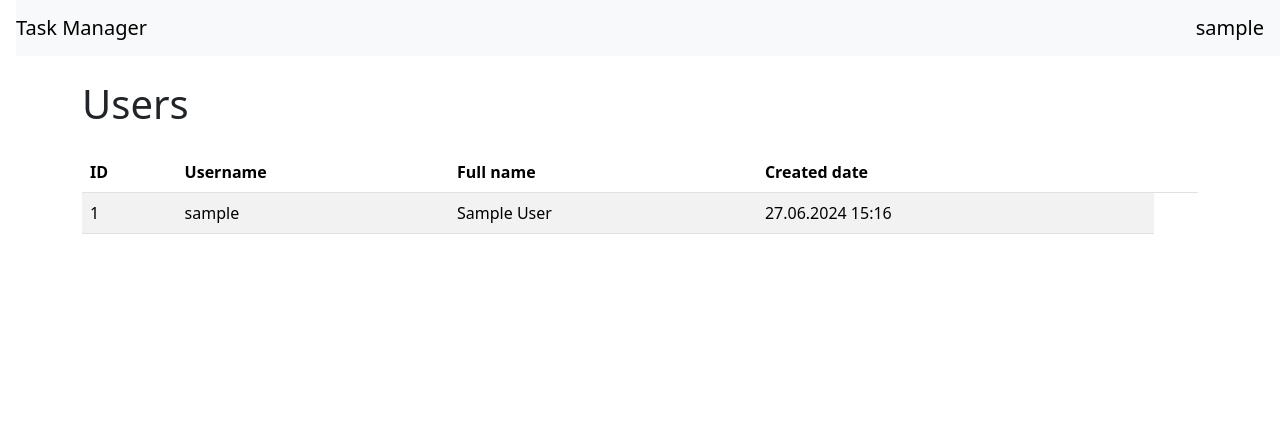
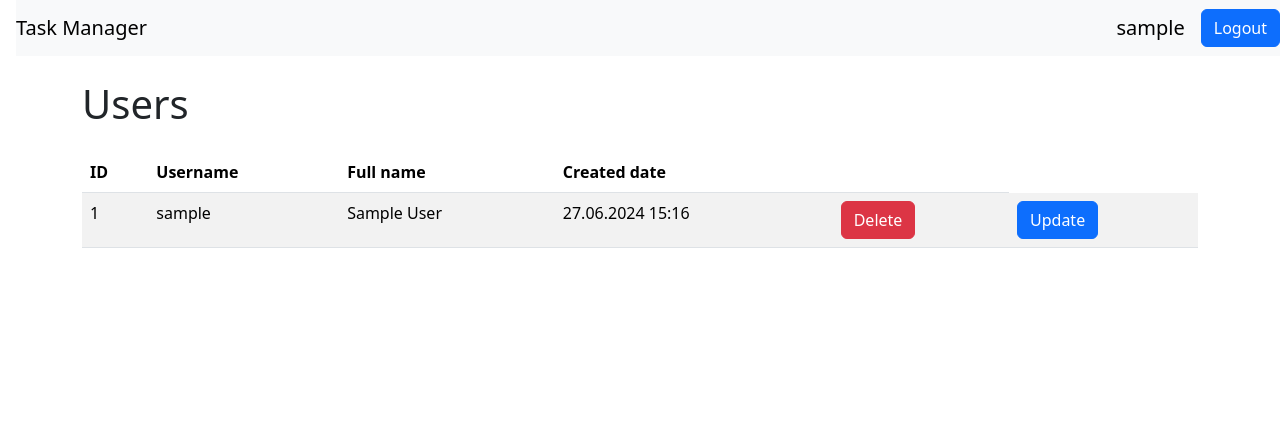
Before and after one commit to andrewqa1/python-project-52, a Django app: page /users/ in a window 1280 px wide. Shown: the top 447 px of the page. Run offline with Django 4.2, Linux system fonts and the light colour scheme; the visitor is signed in with stand-in values (Sample User, id 1); data comes from the database, SQL or seed files in the repository; some libraries are stand-ins or nearby versions.

Commit message:
dev process

```diff
--- a/task_manager/asgi.py
+++ b/task_manager/asgi.py
@@ -11,6 +11,6 @@ import os
 
 from django.core.asgi import get_asgi_application
 
-os.environ.setdefault('DJANGO_SETTINGS_MODULE', 'task_manager.settings')
+os.environ.setdefault("DJANGO_SETTINGS_MODULE", "task_manager.settings")
 
 application = get_asgi_application()
--- a/task_manager/templates/index.html
+++ b/task_manager/templates/index.html
@@ -9,6 +9,7 @@
     <p class="lead">{% translate "Practical courses in programming" %}</p>
     <hr>
     <a class="btn btn-primary btn-lg" href="https://ru.hexlet.io">{% translate "To learn more" %}</a>
+    <a class="btn btn-primary btn-lg" href="{% url 'users:main' %}">{% translate "Users" %}</a>
   </div>
 </div>
 {% endblock %}
--- a/task_manager/templates/layouts/application.html
+++ b/task_manager/templates/layouts/application.html
@@ -13,8 +13,13 @@
   <body class="d-flex flex-column min-vh-100">
     <nav class="navbar navbar-expand-lg navbar-light bg-light ms-3 d-flex">
       <a class="navbar-brand" href="{% url 'main' %}">{% translate "Task Manager" %}</a>
-      {% if user %}
-        <span class="ms-auto navbar-brand"> {{ user.username}} </span>
+      {% if user.is_authenticated %}
+        <span class="ms-auto navbar-brand"> {{ request.user.username}} </span>
+        <a class="btn btn-primary" href={% url 'logout' %}>{% translate 'Logout' %}</a>
+      {% else %}
+        <div class="ms-auto navbar-brand">
+          <a class="btn btn-primary" href={% url 'login' %}>{% translate 'Login' %}</a>
+        </div>
       {% endif %}
       <button class="navbar-toggler" data-bs-toggle="collapse" data-bs-target="#navbarToggleExternalContent">
         <span class="navbar-toggler-icon"></span>
--- a/task_manager/templates/users/index.html
+++ b/task_manager/templates/users/index.html
@@ -23,6 +23,8 @@
         <td>{{ user.username }}</td>
         <td>{{ user.get_full_name }}</td>
         <td>{{ user.date_joined|date:"d.m.Y H:i" }}</td>
+        <td><a class="btn btn-danger" href={% url 'users:delete' user.id %}>{% translate 'Delete' %}</a></td>
+        <td><a class="btn btn-primary" href={% url 'users:update' user.id %}>{% translate 'Update' %}</a></td>
       </tr>
     {% endfor %}
   </tbody>
--- a/task_manager/urls.py
+++ b/task_manager/urls.py
@@ -23,6 +23,6 @@ urlpatterns = [
     path("admin/", admin.site.urls),
     path('login/', views.LoginView.as_view(), name="login"),
     path('logout/', views.LogoutView.as_view(), name="logout"),
-    path("users/", include("task_manager.users.urls"), name="users"),
+    path("users/", include("users.urls", namespace="users")),
     path("", views.IndexView.as_view(), name="main"),
 ]
--- a/task_manager/users/forms.py
+++ b/task_manager/users/forms.py
@@ -1,8 +1,9 @@
 from django.contrib.auth.forms import UserCreationForm
 from django.contrib.auth import get_user_model
+from django.core.exceptions import ValidationError
 
 
-class UserCreateForm(UserCreationForm):
+class UserCreateUpdateForm(UserCreationForm):
     def __init__(self, *args, **kwargs):
         super().__init__(*args, **kwargs)
         self.fields["first_name"].required = True
--- a/task_manager/users/urls.py
+++ b/task_manager/users/urls.py
@@ -1,9 +1,11 @@
 from django.urls import path
 from task_manager.users import views
+
+app_name = "users"
 
 urlpatterns = [
     path("", views.UserListView.as_view(), name="main"),
     path("create/", views.UserCreateView.as_view(), name="create"),
-    # path("<int:pk>/delete/", views.UserDeleteView.as_view(), name="delete"),
-    # path("<int:pk>/update/", views.UserUpdate.as_view(), name="update"),
+    path("<int:pk>/delete/", views.UserDeleteView.as_view(), name="delete"),
+    path("<int:pk>/update/", views.UserUpdateView.as_view(), name="update"),
 ]
--- a/task_manager/users/views.py
+++ b/task_manager/users/views.py
@@ -1,24 +1,45 @@
+from typing import Callable
+
 from django.contrib.auth import get_user_model
-from django.views.generic import CreateView, ListView, DeleteView
+from django.contrib.auth.models import User
+from django.views.generic import CreateView, ListView, DeleteView, UpdateView
 from django.utils.translation import gettext as _
-from task_manager.users.forms import UserCreateForm
+
+from task_manager.mixins import AuthRequiredMixin, CheckSelfUserMixin
+from task_manager.users.forms import UserCreateUpdateForm
 from django.contrib.messages.views import SuccessMessageMixin
+from django.urls import reverse_lazy
 
 
 class UserCreateView(SuccessMessageMixin, CreateView):
-    model = get_user_model()
-    form_class = UserCreateForm
-    template_name = "users/create.html"
-    success_message = _("User successfully registered")
+    model: User = get_user_model()
+    form_class: UserCreateUpdateForm = UserCreateUpdateForm
+    template_name: str = "users/create.html"
+    success_message: tuple = _("User successfully registered")
 
 
 class UserListView(ListView):
-    model = get_user_model()
-    template_name = "users/index.html"
-    fields = ["first_name", "last_name", "username", "password1", "password2"]
+    model: User = get_user_model()
+    template_name: str = "users/index.html"
+    fields: tuple = ("first_name", "last_name", "username", "password1", "password2")
 
 
-# class UserDeleteView(DeleteView):
-#     model = get_user_model()
-#     template_name = "users/delete.html"
-#
+class UserDeleteView(AuthRequiredMixin, SuccessMessageMixin, CheckSelfUserMixin, DeleteView):
+    model: User = get_user_model()
+    template_name: str = "users/delete.html"
+    auth_required_message: tuple = _("You are not logged in! Please sign in")
+    permission_denied_message: tuple = _("You can't delete another user")
+    permission_denied_url: str = "users:main"
+    success_message: tuple = _("User successfully deleted")
+    success_url: Callable = reverse_lazy("users:main")
+
+
+class UserUpdateView(AuthRequiredMixin, SuccessMessageMixin, CheckSelfUserMixin, UpdateView):
+    model: User = get_user_model()
+    form_class: UserCreateUpdateForm = UserCreateUpdateForm
+    template_name: str = "users/update.html"
+    auth_required_message: tuple = _("You are not logged in! Please sign in")
+    permission_denied_message: tuple = _("You can't update another user")
+    permission_denied_url: str = "users:main"
+    success_message: tuple = _("User successfully updated")
+    success_url: Callable = reverse_lazy("users:main")
--- a/task_manager/wsgi.py
+++ b/task_manager/wsgi.py
@@ -11,6 +11,6 @@ import os
 
 from django.core.wsgi import get_wsgi_application
 
-os.environ.setdefault('DJANGO_SETTINGS_MODULE', 'task_manager.settings')
+os.environ.setdefault("DJANGO_SETTINGS_MODULE", "task_manager.settings")
 
 application = get_wsgi_application()
```
Also changed, not shown: task_manager/mixins.py (+31 -0 lines), task_manager/manage.py (renamed from manage.py).
